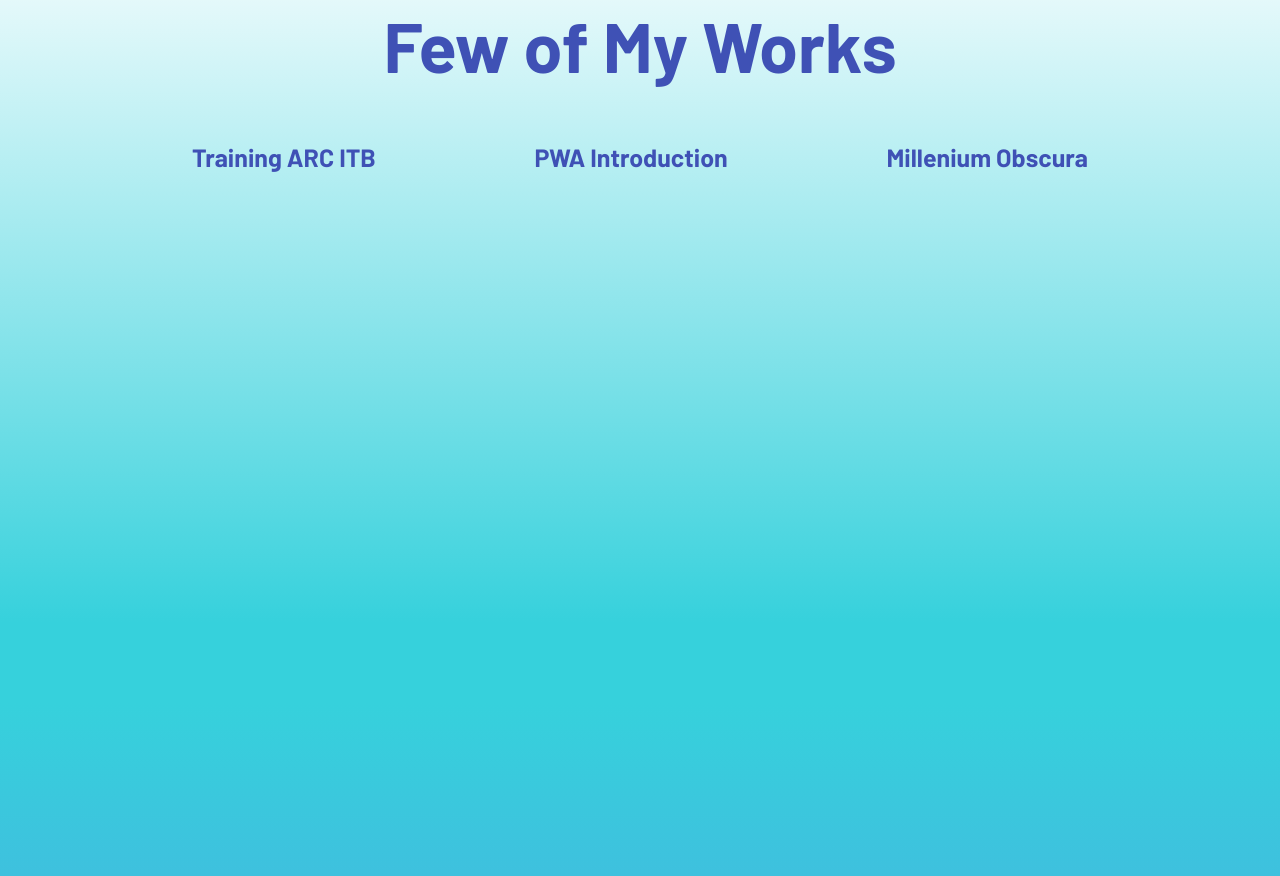
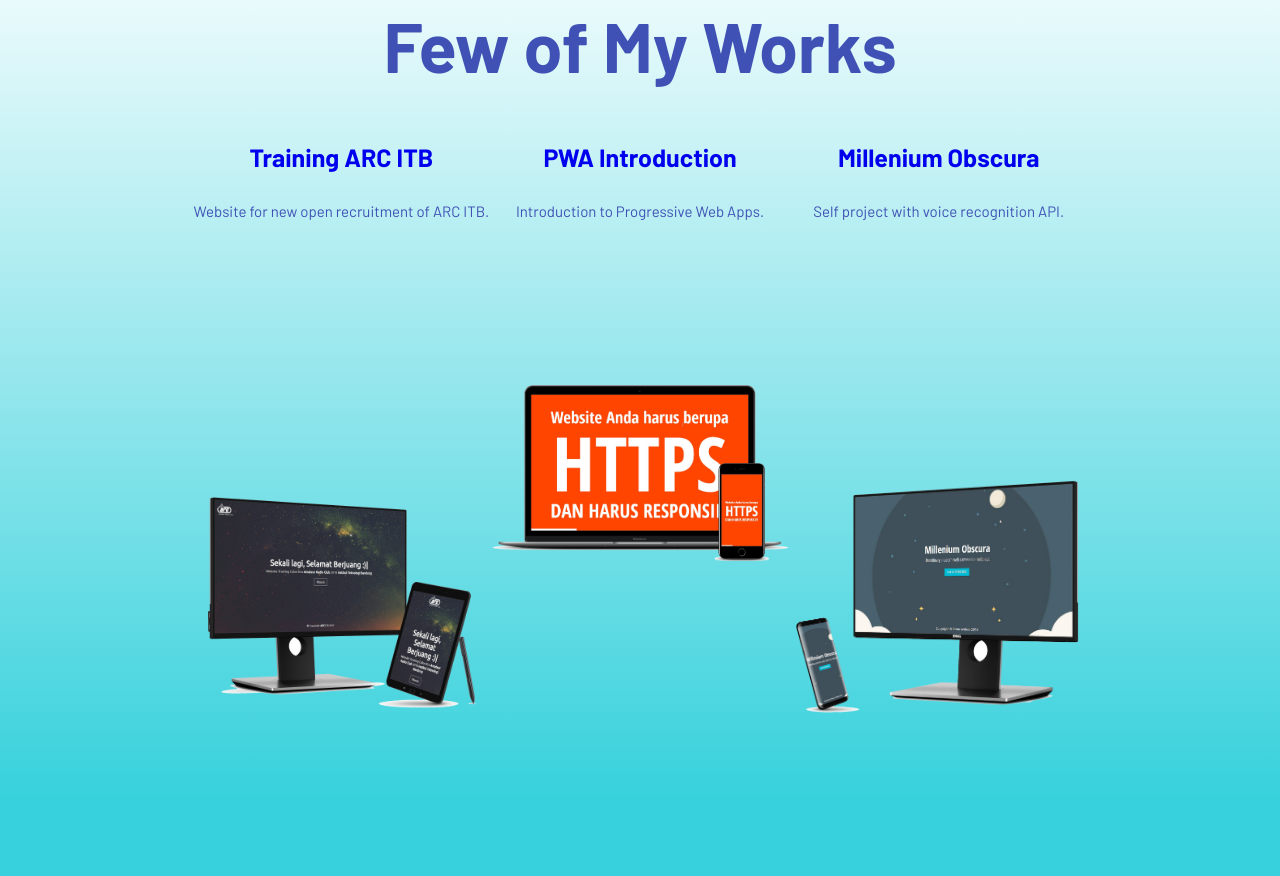
Before and after one commit to ilhamwahabi/iwgx-2018, a plain HTML site: page index.html in a window 1280 px wide. Shown: the part 2497-3373 px from the top of the page. Drawn offline with Linux system fonts and the light colour scheme.

Commit message:
Add Portfolio

```diff
--- a/css/style.css
+++ b/css/style.css
@@ -121,7 +121,7 @@ section#skill {
 }
 
 section#portfolio {
-  min-height: 100vh;
+  min-height: 125vh;
   max-width: 100vw;
   background-image: url("../assets/footer.png"), linear-gradient(to bottom, white,#36d1dc 90%);
   color: #3F51B5;
@@ -141,26 +141,50 @@ section#portfolio {
 .portfolio__title {
   font-size: 7rem;
   margin-bottom: 2.5rem;
+  text-align: center;
 }
 
 .portfolio__item {
+  display: flex;
+  flex-direction: column;
+  align-items: center;
+  flex: 1;
+}
 
+.portfolio__item a {
+  text-decoration: none;
 }
 
 .portfolio__item-title {
   font-size: 2.5rem;
+  margin-bottom: 3rem;
+}
+
+.portfolio__item-desc {
+  font-size: 1.5rem;
+}
+
+.portfolio__img {
+  background-position: center;
+  background-size: contain;
+  background-repeat: no-repeat;
+  width: 100%;
+  height: 100%;
 }
 
 .portfolio__one{
-
+  background-image: url("../assets/left.png");
+  margin-top: 10rem;
 }
 
 .portfolio__two{
-
+  background-image: url("../assets/center.png");
+  margin-bottom: 15rem;
 }
 
 .portfolio__three{
-
+  background-image: url("../assets/right.png");
+  margin-top: 10rem;
 }
 
 footer#footer {
--- a/index.html
+++ b/index.html
@@ -43,14 +43,32 @@
     <section class="section" id="portfolio">
         <h1 class="portfolio__title">Few of My Works</h1>
         <div class="row">
-            <div class="portfolio__item portfolio__one">
-                <h2 class="portfolio__item-title">Training ARC ITB</h2>
+            <div class="portfolio__item">
+                <a target="_blank" href="http://oprec.arc.itb.ac.id/">
+                    <h2 class="portfolio__item-title">Training ARC ITB</h2>
+                </a>
+                <p class="portfolio__item-desc">
+                    Website for new open recruitment of ARC ITB.
+                </p>
+                <div class="portfolio__one portfolio__img"></div>
             </div>
-            <div class="portfolio__item portfolio__two">
-                <h2 class="portfolio__item-title">PWA Introduction</h2>
+            <div class="portfolio__item">
+                <a target="_blank" href="https://ilhamwahabigx.github.io/pwa-introduction/">
+                    <h2 class="portfolio__item-title">PWA Introduction</h2>
+                </a>
+                <p class="portfolio__item-desc">
+                    Introduction to Progressive Web Apps.
+                </p>
+                <div class="portfolio__two portfolio__img"></div>
             </div>
-            <div class="portfolio__item portfolio__three">
-                <h2 class="portfolio__item-title">Millenium Obscura</h2>
+            <div class="portfolio__item">
+                <a target="_blank" href="https://millenial-obscura.firebaseapp.com/">
+                    <h2 class="portfolio__item-title">Millenium Obscura</h2>
+                </a>
+                <p class="portfolio__item-desc">
+                    Self project with voice recognition API.
+                </p>
+                <div class="portfolio__three portfolio__img"></div>
             </div>
         </div>
     </section>
```
Also changed, not shown: assets/center.png (added), assets/left.png (added), assets/right.png (added).
